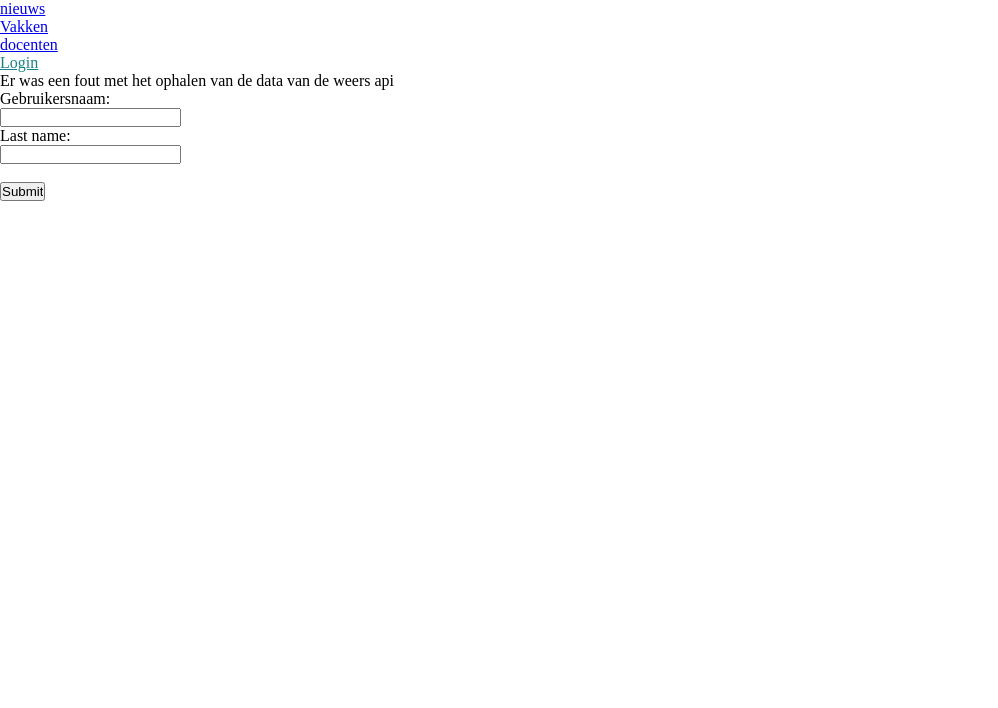
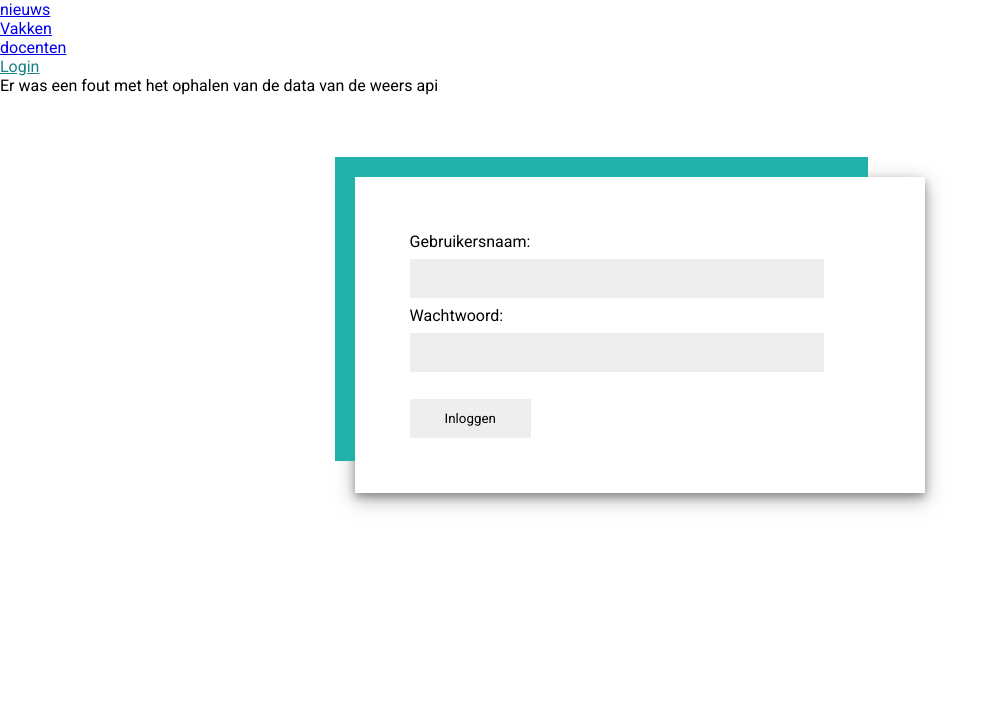
Before and after one commit to NHLstenden-emmen/ICT-Portal, a PHP site: page /login in a window 1280 px wide. Shown: the top 708 px of the page, without its empty margins (0-998 px from the left). Before the commit the page ends 201 px from the top, so only its background shows below. Run offline with PHP 8.4, Linux system fonts and the light colour scheme; data that the repository does not hold is empty.

Commit message:
CSS Regels voor login
CSS aangepast voor inlogpagina + Default font aangepast naar Roboto

```diff
--- a/css/main/main.css
+++ b/css/main/main.css
@@ -1,3 +1,5 @@
+@import url('https://fonts.googleapis.com/css2?family=Roboto&display=swap'); /* Fonts */
+
 *{
     margin: 0;
     padding: 0;
@@ -9,6 +11,8 @@
     --darkerPrimaryColor: #015256;
     --dark: #131313;
     --tekstColor: #FFFFFF;
+
+    font-family: 'Roboto', sans-serif; /* Default font */
 
     /*
         this is how you can call a primary color/var
--- a/css/pages/login.css
+++ b/css/pages/login.css
@@ -0,0 +1,63 @@
+.login .form{
+    margin: auto;
+    background: white;
+    display: grid;
+    padding: 55px;
+    width: 60%;
+    position: relative;
+    grid-template-columns: 15px auto 15px;
+    box-shadow: 0 4px 8px 0 rgba(0, 0, 0, 0.3), 0 6px 20px 0 rgba(0, 0, 0, 0.3);
+}
+
+.login .form:after{
+  content: '';
+  position: absolute;
+  top: -20px;
+  right: 10%;
+  width: 90%;
+  border-top: 20px solid lightseagreen;
+}
+
+.login .form:after{
+    content: '';
+    position: absolute;
+    top: -20px;
+    height: 90%;
+    border-left: 20px solid lightseagreen;
+  }
+
+.login input{
+	background-color: #eee;
+	border: none;
+	padding: 12px 15px;
+    margin: 8px 0;
+    width: 30vw;
+}
+
+.login input[type=submit]{
+    width: fit-content;
+    margin: auto;
+    padding: 12px 35px;
+}
+
+.formulier{
+    grid-template-columns: 20% 60% 20%;
+    grid-template-rows: 60vh 60vh 60vh;
+    display: grid;
+}
+
+.FormLeft{
+    width: 20vw;
+    height: 50vh;
+    display: grid;
+}
+
+.FormRight{
+    width: 20vw;
+    height: 50vh;
+    display: grid;
+}
+
+form{
+    height: auto;
+}
--- a/inc/nav.php
+++ b/inc/nav.php
@@ -3,5 +3,6 @@
       <li class="<?= ($activePage == 'nieuws') ? 'active':''; ?>"><a href="nieuws">nieuws</a></li>
       <li class="<?= ($activePage == 'vakken') ? 'active':''; ?>"><a href="vakken">Vakken</a></li>
       <li class="<?= ($activePage == 'docenten') ? 'active':''; ?>"><a href="docenten">docenten</a></li>
-      <li class="<?= ($activePage == 'login') ? 'active':''; ?>"><a href="login/">Login</a></li>
+      <li class="<?= ($activePage == 'login') ? 'active':''; ?>"><a href="login">Login</a></li>
+
 </ul>
--- a/pages/Login/LoginHandler.php
+++ b/pages/Login/LoginHandler.php
@@ -26,10 +26,10 @@ if ($result->num_rows > 0) {
     setcookie("auth", auth(128), time()+3600, '/; samesite=strict');
     setcookie("domain", $domain, time()+3600, '/; samesite=strict');
 
-    header("location:../docenten.php");
+    header("location:../../docenten");
   }
 } else { //if password and/or username are incorrect, send to login page
-    header("location:../login.php");
+    header("location:../../login");
 }
 $conn->close(); //Close connection
 
--- a/pages/login.php
+++ b/pages/login.php
@@ -1,10 +1,16 @@
 <div class="login">
-  <!-- Login Formulier -->
-  <form action="login/LoginHandler.php" method="POST">
-    <label for="gebruikersnaam">Gebruikersnaam:</label><br>
-    <input type="text" id="gebruikersnaam" name="gebruikersnaam" value=""><br>
-    <label for="wachtwoord">Last name:</label><br>
-    <input type="password" id="wachtwoord" name="wachtwoord" value=""><br><br>
-    <input type="submit" value="Submit">
-  </form>
+  <div class="formulier">
+    <div class="formLeft"></div>
+    <!-- Login Formulier -->
+    <div class="form">
+      <form action="/pages/login/LoginHandler.php" method="POST">
+        <label for="gebruikersnaam">Gebruikersnaam:</label><br>
+        <input type="text" id="gebruikersnaam" name="gebruikersnaam" value="" required><br>
+        <label for="wachtwoord">Wachtwoord:</label><br>
+        <input type="password" id="wachtwoord" name="wachtwoord" value="" required><br><br>
+        <input type="submit" value="Inloggen">
+      </form>
+    </div>
+    <div class="formRight"></div>
+  </div>
 </div>
```
Also changed, not shown: pages/Login/index.php (deleted, +0 -10 lines).
